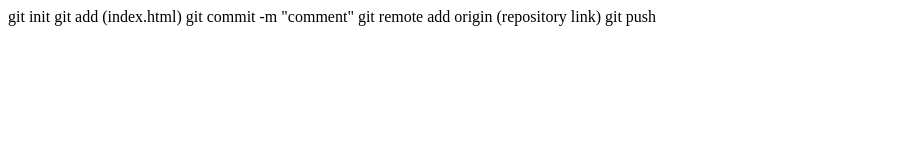
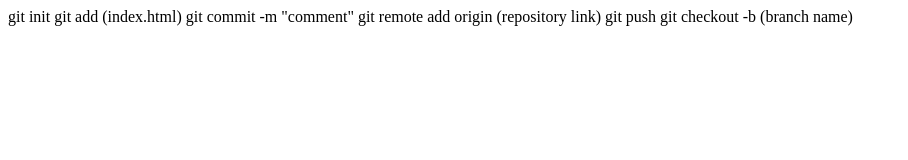
Before and after one commit to CHA-TEAU/new-test, a plain HTML site: page index.html in a window 1280 px wide. Shown: the whole page, without its empty margins (0-908 px from the left). Drawn offline with Linux system fonts and the light colour scheme.

Commit message:
new stroke

```diff
--- a/index.html
+++ b/index.html
@@ -14,7 +14,7 @@
     git commit -m "comment"
     git remote add origin (repository link)
     git push
-
+    git checkout -b (branch name)
 
 </body>
 
```
